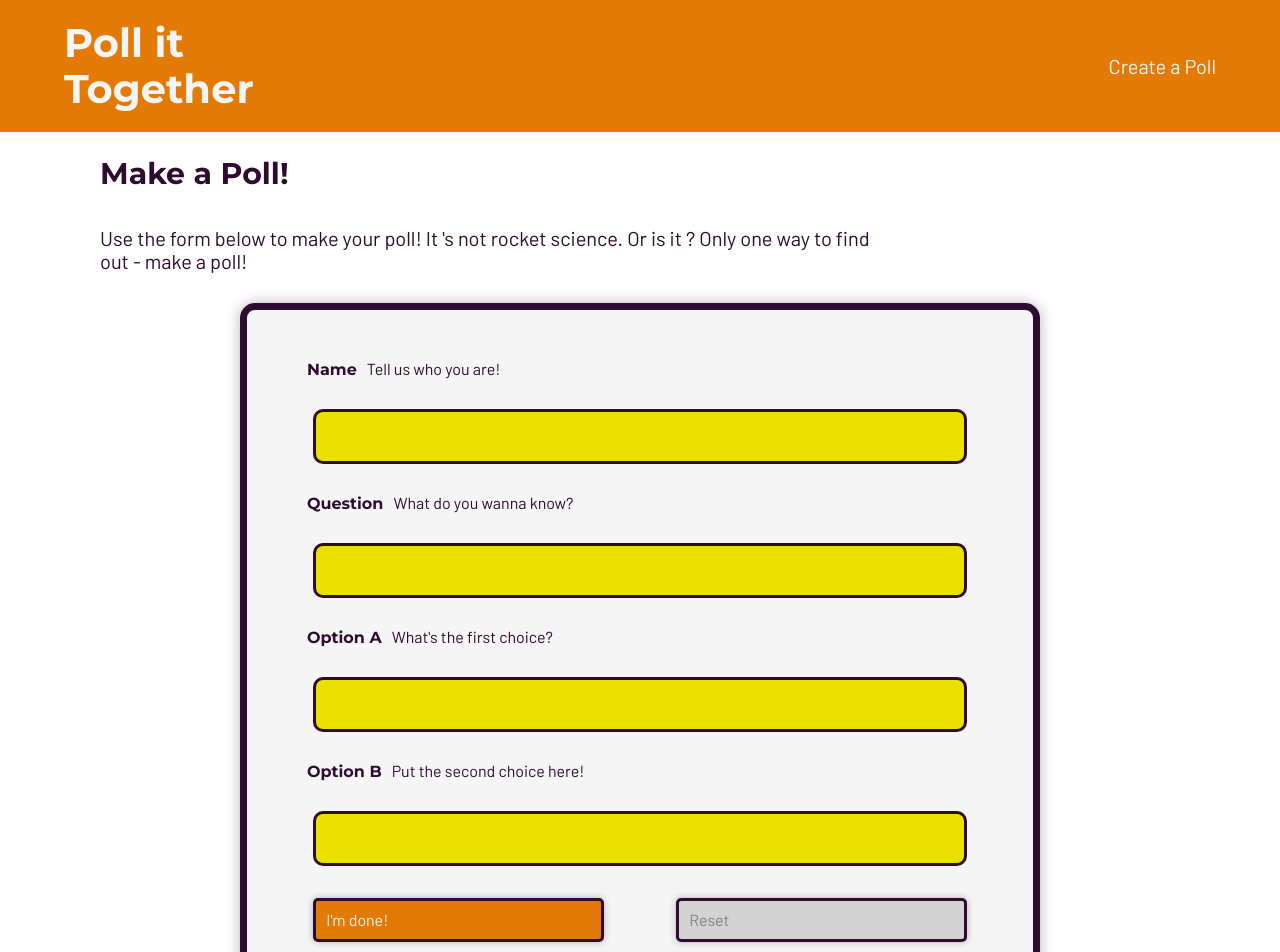
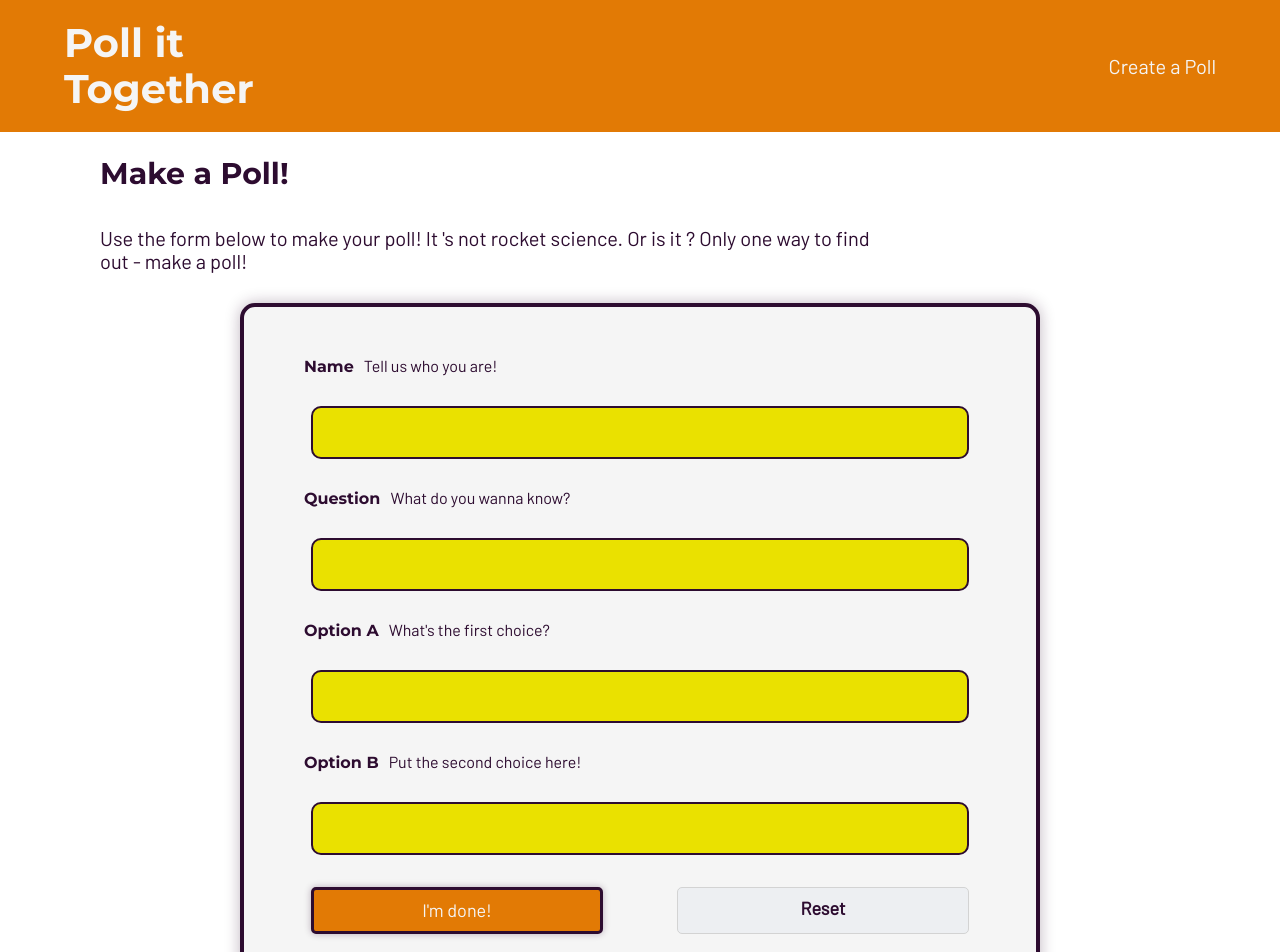
Before and after one commit to SergeChurkin-ca/poll-it, a React (Create React App) app: page /createpoll in a window 1280 px wide. Shown: the top 952 px of the page. Built offline with nearby package versions, Linux system fonts and the light colour scheme.

Commit message:
changes made to reset button, to border of form, to input border

```diff
--- a/src/createpoll.css
+++ b/src/createpoll.css
@@ -291,7 +291,7 @@ header a {
 
 .createPollForm {
     background: #f5f5f5;
-    border: 7px solid #2d0c30;
+    border: 4px solid #2d0c30;
     border-radius: 15px;
     box-shadow: 0 0 15px rgba(45, 12, 48, 0.3);
     display: flex;
@@ -334,7 +334,7 @@ header a {
 }
 
 .createPollForm input {
-    border: 3px solid #2d0c30;
+    border: 2px solid #2d0c30;
     border-radius: 10px;
     font-size: 2.5rem;
     margin: 10px auto;
@@ -358,20 +358,24 @@ header a {
     padding-bottom: 10px;
     font-family: "Barlow", sans-serif;
     font-weight: 500;
-    font-size: 1.6rem;
+    font-size: 1.8rem;
     display: flex;
     flex-wrap: wrap;
     flex: 1 0 200px;
+    justify-content: space-evenly;
 }
 
 .createPollForm .resetButton {
-    background-color: lightgrey;
-    color: grey;
+    background-color: #edeff2;
+    color: #2d0c30;
+    border: 0.5px solid lightgray;
+    box-shadow: none;
+    font-weight: 600;
 }
 
 input:focus,
 input:focus-within {
-    border: 6px solid #e27a05;
+    border: 4px solid #2d0c30;
     border-radius: 10px;
     outline: none;
 }
```
